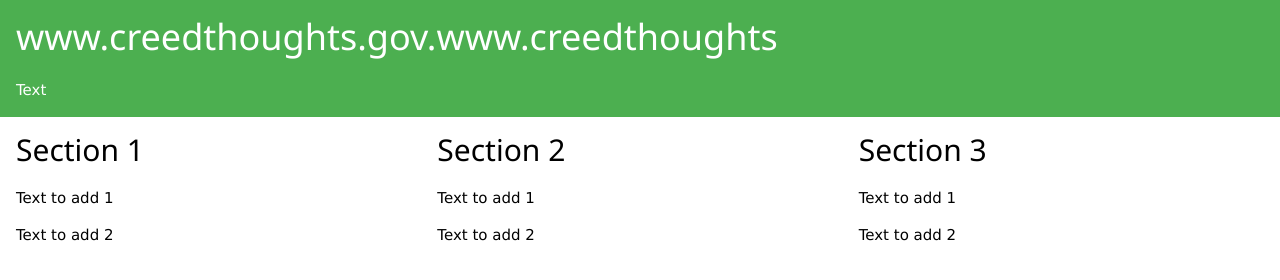
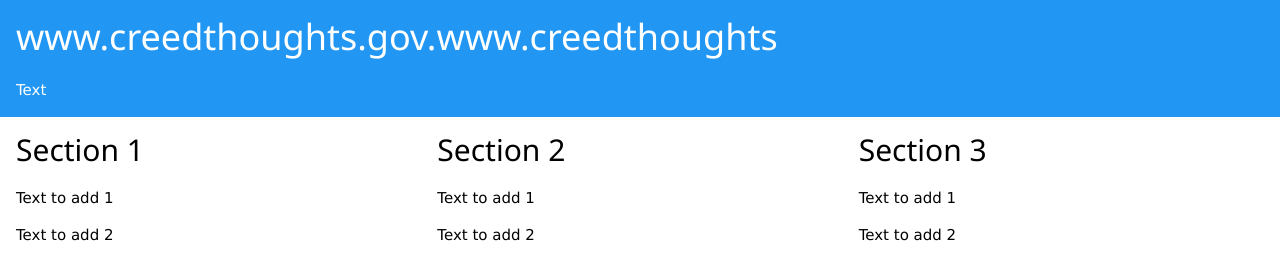
Before and after one commit to lucasbarnes/lucasbarnes.github.io, a plain HTML site: page index.html in a window 1280 px wide. Drawn offline with nearby package versions, Linux system fonts and the light colour scheme.

Commit message:
Update index.html

```diff
--- a/index.html
+++ b/index.html
@@ -4,7 +4,7 @@
 <link rel="stylesheet" href="https://www.w3schools.com/w3css/4/w3.css">
 <body>
 
-<div class="w3-container w3-green">
+<div class="w3-container w3-blue">
   <h1>www.creedthoughts.gov.www.creedthoughts</h1>
   <p>Text</p>
 </div>
```
